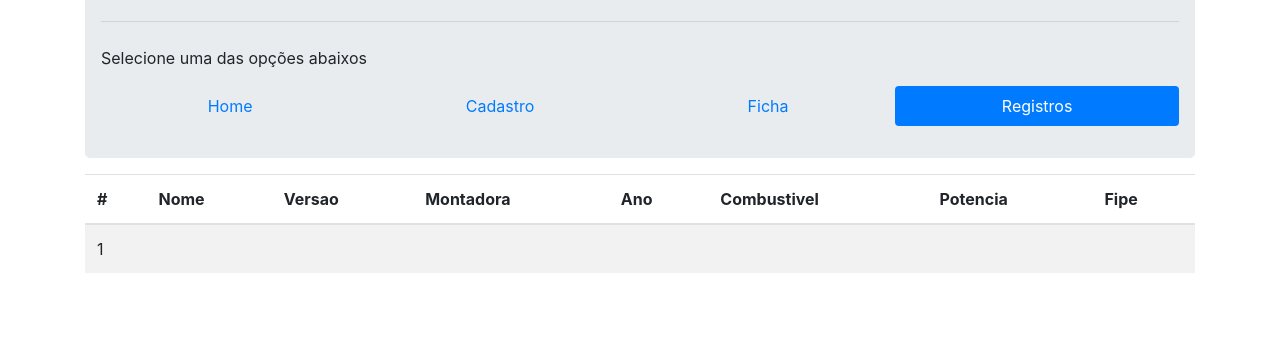
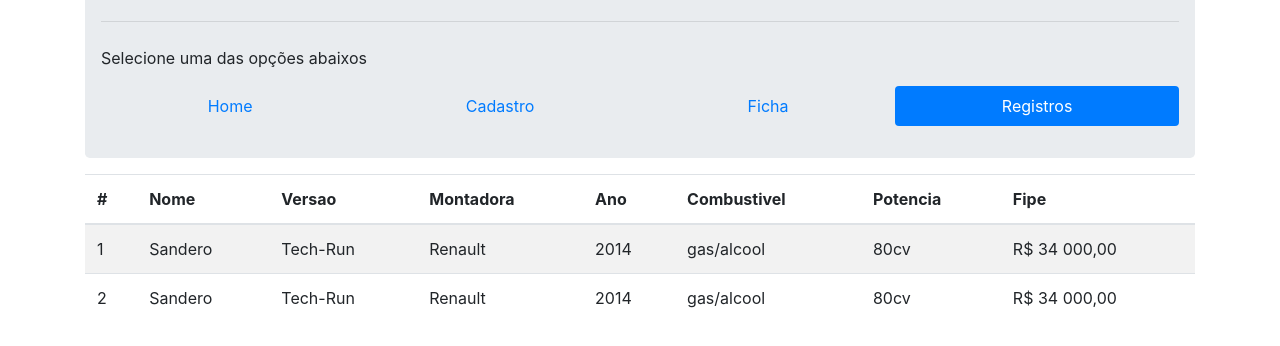
Before and after one commit to marciopraxedes/TrabalhoFinalDiw, a plain HTML site: page registros.html in a window 1280 px wide. Shown: the part 140-486 px from the top of the page. Drawn offline with nearby package versions, Linux system fonts and the light colour scheme.

Commit message:
Update registros.html

```diff
--- a/registros.html
+++ b/registros.html
@@ -8,20 +8,10 @@
     <link rel="shortcut icon" href="favicon.ico">
     <link rel="stylesheet" href="css/bootstrap.css">
 
-    <script>
-                function exibirRegistros() {
-                    $("#table-veiculos").html("");
 
-                    for (i = 0; i < db.registros.length; i++) {
-                        let registro = db.registros[i];
-                        $("#table-veiculos").append(`<tr><td scope="row">${registro.id}</td><td>${registro.nome} `)
-                    }
-                }
-
-        </script>
 
 </head>
-<body onload="init()">
+<body onload="exibirRegistros()">
     <div class="container">
             <div class="jumbotron">
                     <h1 class="display-4"><b>Sistema de cadastro de veículos </b></h1>
@@ -55,13 +45,7 @@
                             <tbody id="table-veiculos">
                                 <tr>
                                     <td scope="row">1</th>
-                                        <td></td>
-                                        <td></td>
-                                        <td></td>
-                                        <td></td>
-                                        <td></td>
-                                        <td></td>
-                                        <td></td>
+
                                 </tr>
                             </tbody>
                         </table>
@@ -69,8 +53,20 @@
                 </div>
     </div>
 
-    <script type="text/javascript" src="js/db.js"></script>
+
     <script type="text/javascript" src="js/dados.js"></script>
     <script type="text/javascript" src="https://ajax.googleapis.com/ajax/libs/jquery/1.8.3/jquery.min.js"></script>
+
+    <script>
+
+        function exibirRegistros() {
+            $("#table-veiculos").html("");
+
+            for (i = 0; i < db.registros.length; i++) {
+                let registro = db.registros[i];
+                $("#table-veiculos").append(`<tr><td scope="row">${registro.id}</td><td>${registro.veiculo}</td><td>${registro.versao}</td><td>${registro.montadora}</td><td>${registro.ano}</td><td>${registro.combustivel}</td><td>${registro.potencia}</td><td>${registro.fipe}</td></tr>`);
+            }
+        }
+</script>
 </body>
 </html>
```
